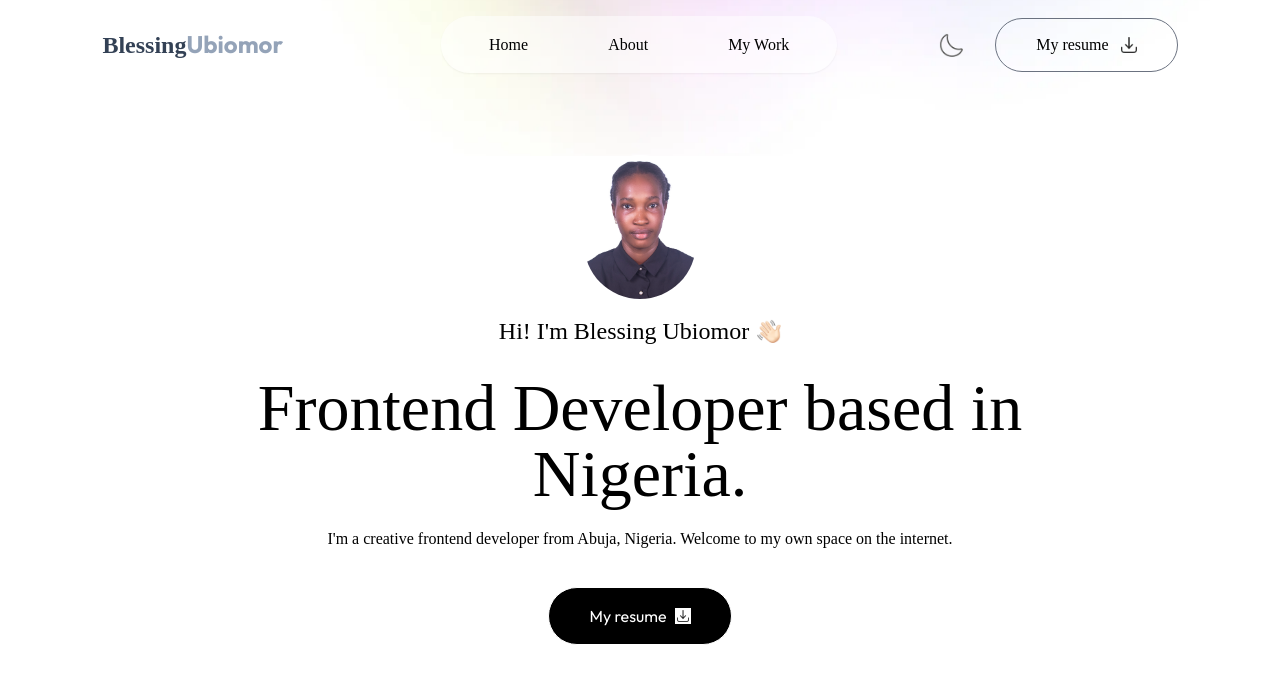
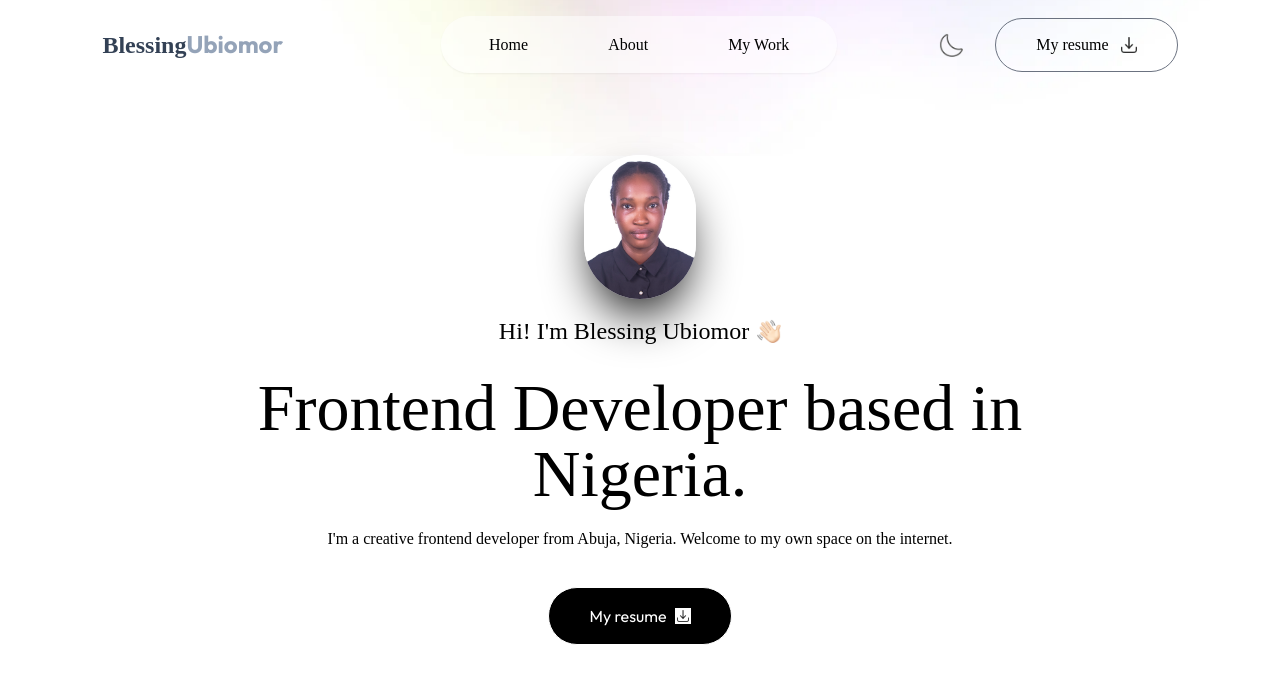
Before and after one commit to blessing986/portfolio-new, a Next.js app: page / in a window 1280 px wide. Shown: the top 684 px of the page. Built offline with nearby package versions, Linux system fonts and the light colour scheme; a web font is replaced by a local one.

Commit message:
added styling to the image

```diff
--- a/src/components/Hero.tsx
+++ b/src/components/Hero.tsx
@@ -9,7 +9,7 @@ const Hero = () => {
           <Image
             src={assets.profile_img}
             alt="profile_img"
-            className="w-28 rounded-full"
+            className="w-28 rounded-full shadow-2xl shadow-black"
           />
         </div>
 
```
